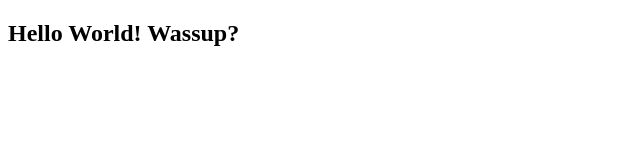
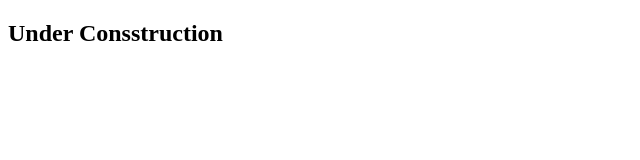
Before and after one commit to RaunakMandal/raunakmandal.github.io, a plain HTML site: page index.html in a window 1280 px wide. Shown: the whole page, without its empty margins (0-640 px from the left). Drawn offline with Linux system fonts and the light colour scheme.

Commit message:
Construction

```diff
--- a/index.html
+++ b/index.html
@@ -6,6 +6,6 @@
     <title>Raunak Mandal</title>
 </head>
 <body>
-    <h2>Hello World! Wassup?</h2>
+    <h2>Under Consstruction</h2>
 </body>
 </html>
```
